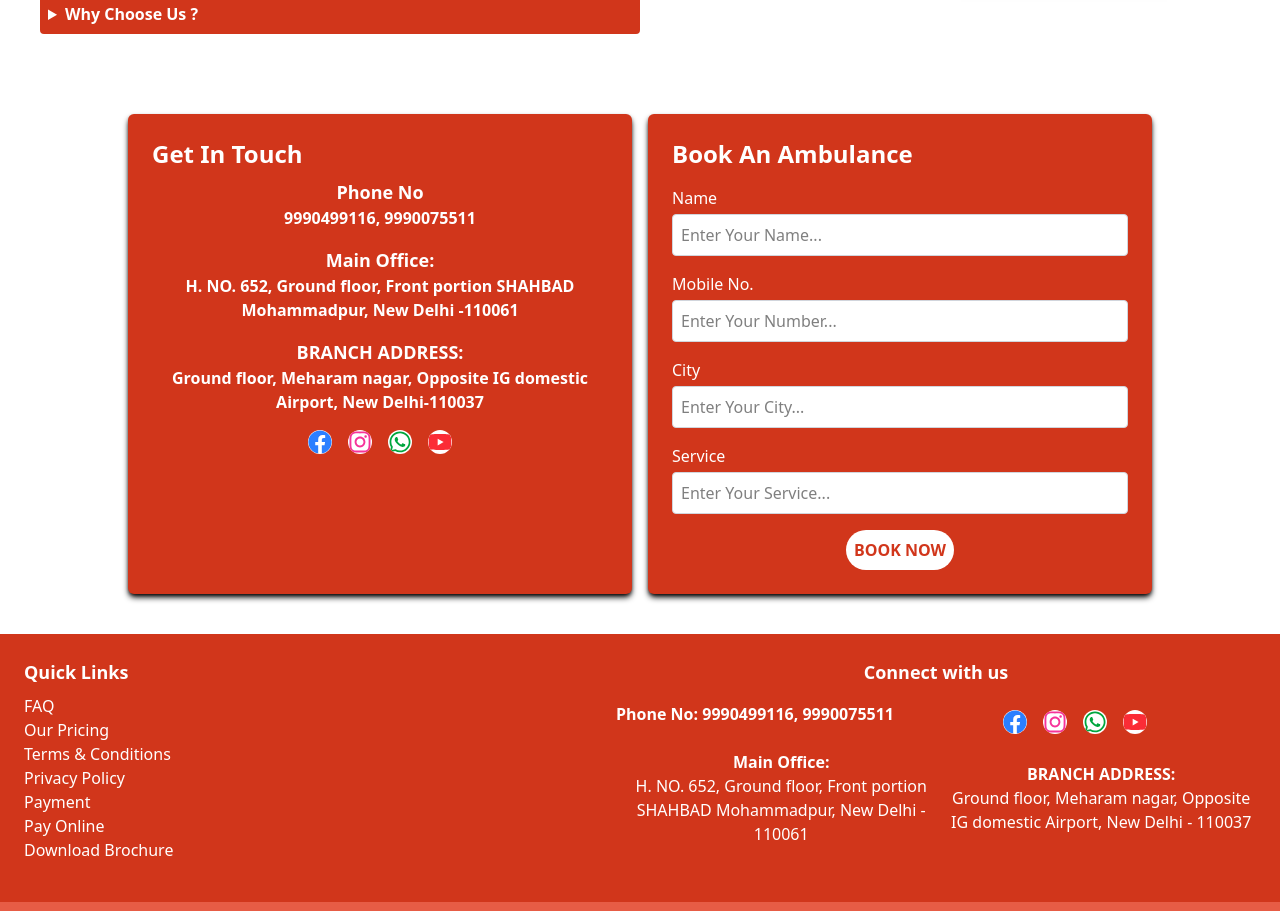
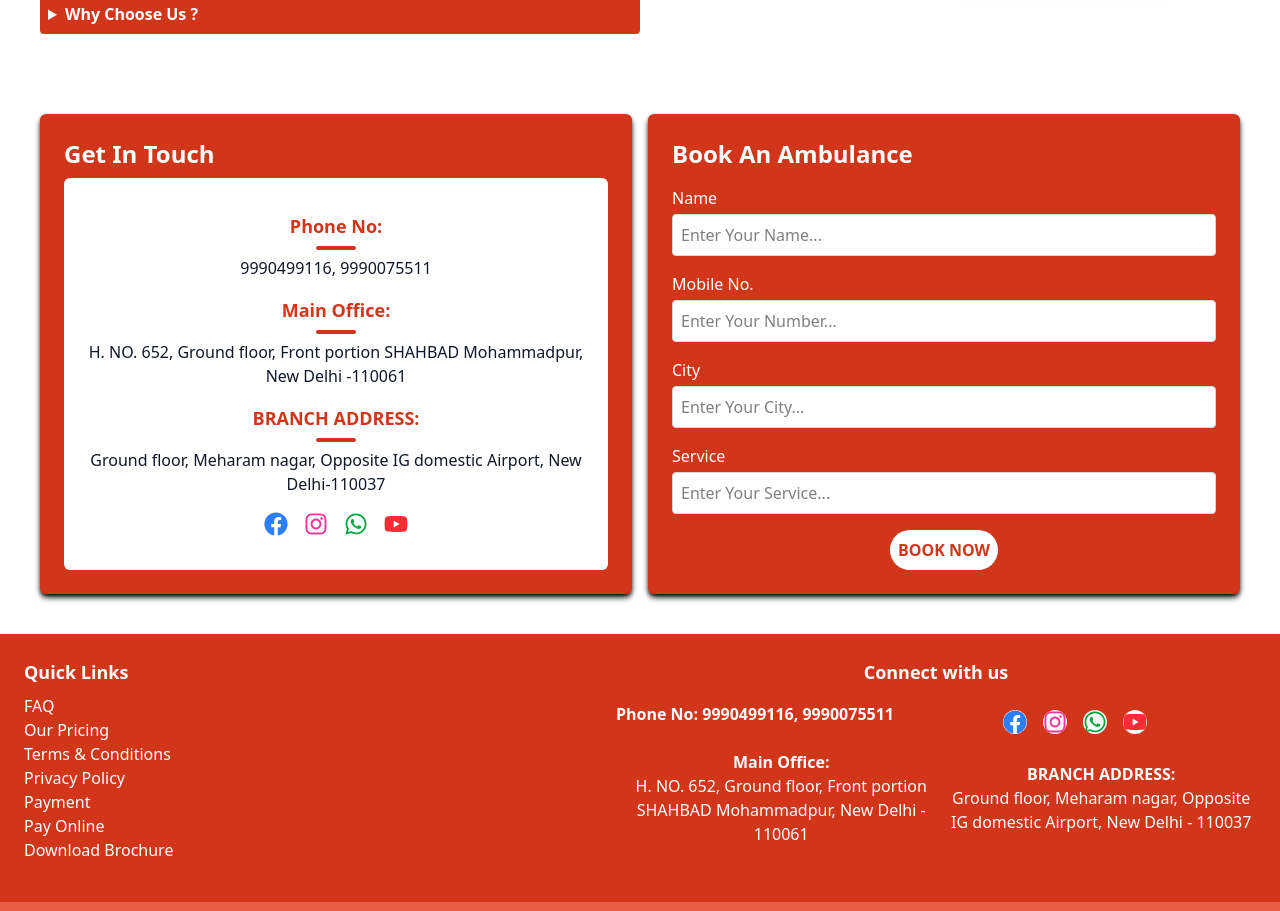
Before and after one commit to KaranSapra124/Air_Ambulance, a React (Vite) app: page / in a window 1280 px wide. Shown: the part 3649-4560 px from the top of the page. Built offline with nearby package versions, Linux system fonts and the light colour scheme.

Commit message:
Improved Contact Section

```diff
--- a/src/Components/Home/Contact.jsx
+++ b/src/Components/Home/Contact.jsx
@@ -6,29 +6,31 @@ const Contact = () => {
   return (
     <>
       <Container>
-        <div className="flex gap-4 max-w-screen-lg mx-auto">
-          <div className="flex flex-col w-1/2 shadow-md shadow-black bg-[#d1361b] text-white p-6 rounded-md">
+        <div className="flex gap-4 max-w-screen-xl  mx-auto">
+          <div className="flex flex-col  w-1/2 shadow-md shadow-black bg-[#d1361b] text-white p-6 rounded-md">
             <h1 className="text-2xl font-bold mb-2 ">Get In Touch</h1>
-            <div className="font-semibold ">
-              <h2 className="text-lg text-center ">Phone No</h2>
-              <p className="mb-4 text-center">9990499116, 9990075511</p>
-              <h2 className="text-lg text-center">Main Office:</h2>
-              <p className="mb-4 text-center">
+            <div className="font-semibold flex flex-col px-2 bg-white text-gray-900 rounded-md justify-center items-center h-full">
+              <h2 className="text-lg text-center  text-primary-color font-bold">Phone No:</h2>
+              <div className="h-1 w-10 mx-auto my-1.5 bg-primary-color rounded-full"></div>
+              <p className="mb-4 text-center font-medium">9990499116, 9990075511</p>
+              <h2 className="text-lg text-center text-primary-color font-bold">Main Office:</h2>
+              <div className="h-1 w-10 mx-auto my-1.5 bg-primary-color rounded-full"></div>
+              <p className="mb-4 text-center font-medium">
                 H. NO. 652, Ground floor, Front portion SHAHBAD Mohammadpur, New
                 Delhi -110061
               </p>
-              <h2 className="text-lg text-center">BRANCH ADDRESS:</h2>
-              <p className="text-center">
+              <h2 className="text-lg text-center text-primary-color font-bold">BRANCH ADDRESS:</h2>
+              <div className="h-1 w-10 mx-auto my-1.5 bg-primary-color rounded-full"></div>
+              <p className="text-center font-medium">
                 Ground floor, Meharam nagar, Opposite IG domestic Airport, New
                 Delhi-110037
               </p>
-            </div>
-
-            <div className="flex space-x-4  mx-auto rounded-full  mt-4">
-              <FaFacebook className="text-blue-500 bg-white w-fit rounded-full text-2xl" />
-              <FaInstagram className="text-pink-500 bg-white w-fit rounded-full text-2xl" />
-              <FaWhatsapp className="text-green-600 bg-white w-fit rounded-full text-2xl" />
-              <FaYoutube className="text-red-500 bg-white w-fit rounded-full text-2xl" />
+              <div className="flex space-x-4  mx-auto rounded-full  mt-4">
+                <FaFacebook className="text-blue-500  w-fit hover:scale-110 transition-all cursor-pointer  text-2xl" />
+                <FaInstagram className="text-pink-500  w-fit hover:scale-110 transition-all cursor-pointer  text-2xl" />
+                <FaWhatsapp className="text-green-600  w-fit hover:scale-110 transition-all cursor-pointer  text-2xl" />
+                <FaYoutube className="text-red-500  w-fit hover:scale-110 transition-all cursor-pointer  text-2xl" />
+              </div>
             </div>
           </div>
 
```
